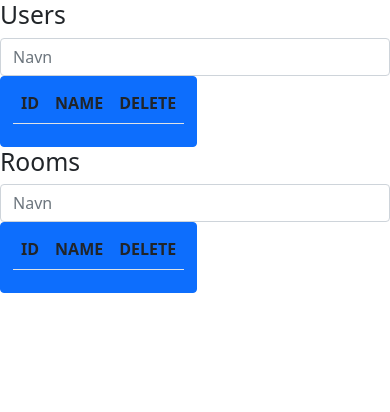
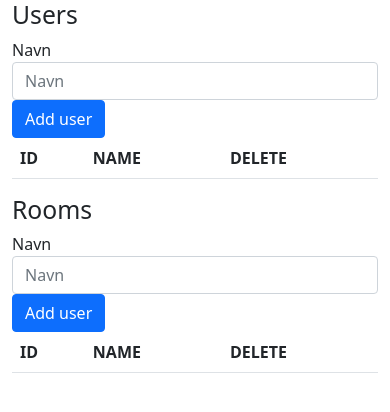
Before and after one commit to WilliamNerem/DatanettverkOblig2, a Flask app: page / in a window 390 px wide. Shown: the top 412 px of the page. Run offline with Flask 2, Linux system fonts and the light colour scheme; lists and menus that the app fills with data are empty.

Commit message:
fixed styling

```diff
--- a/templates/index.html
+++ b/templates/index.html
@@ -11,14 +11,18 @@
 </head>
 
 <body>
+    <div class="container">
         <div class="row">
-        <div class="col">
+            <div class="col-sm">
                 <h2>
                     Users
                 </h2>
                 <form action="/api/users" method="POST">
+                    <div class="form-group">
+                        <label for="name">Navn</label>
                         <input type="text" class="form-control" name="name" id="name" placeholder="Navn">
-                <button class="btn btn-primary" type="submit" value="Add user">
+                    </div>
+                    <button class="btn btn-primary" type="submit">Add user</button>
                 </form>
                 <table class="table table-striped">
                     <thead class="thead-light">
@@ -34,20 +38,24 @@
                             <td>{{item.user_id}}</td>
                             <td>{{item.name}}</td>
                             <td>
-                            <form action="/api/user/{{item.user_id}}"><button class="btn btn-danger" type="submit" value="Delete"></form>
+                                <form action="/api/user/{{item.user_id}}"><button class="btn btn-danger"
+                                        type="submit">Delete</button></form>
                             </td>
                         </tr>
                     </tbody>
                     {% endfor %}
                 </table>
             </div>
-        <div class="col">
+            <div class="col-sm">
                 <h2>
                     Rooms
                 </h2>
                 <form action="/api/users" method="POST">
+                    <div class="form-group">
+                        <label for="name">Navn</label>
                         <input type="text" class="form-control" name="name" id="name" placeholder="Navn">
-                <button class="btn btn-primary" type="submit" value="Add user">
+                    </div>
+                    <button class="btn btn-primary" type="submit">Add user</button>
                 </form>
                 <table class="table table-striped">
                     <thead class="thead-light">
@@ -63,7 +71,8 @@
                             <td>{{item.user_id}}</td>
                             <td>{{item.name}}</td>
                             <td>
-                            <form action="/api/user/{{item.user_id}}"><button class="btn btn-danger" type="submit" value="Delete"></form>
+                                <form action="/api/user/{{item.user_id}}"><button class="btn btn-danger"
+                                        type="submit">Delete</button></form>
                             </td>
                         </tr>
                     </tbody>
@@ -71,6 +80,7 @@
                 </table>
             </div>
         </div>
+    </div>
 </body>
 
 </html>
```
Lines whose indentation alone changed are shown as unchanged.
